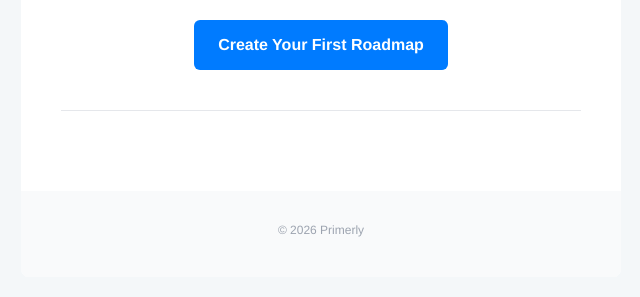
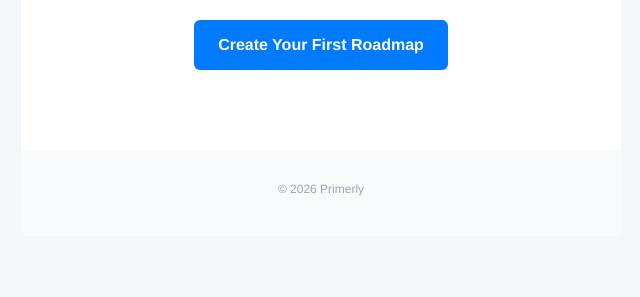
Before and after one commit to Dheelyte/studyflow-backend, a Python web app: template app/templates/welcome_email.html in a window 1280 px wide. Shown: the part 600-897 px from the top of the page, without its empty margins (319-959 px from the left). After the commit the page ends 796 px from the top, so only its background shows below. Run offline with Jinja, Linux system fonts and the light colour scheme; the template is opened without the code that fills it, so the values that code supplies are empty.

Commit message:
Fix welcome email spacing issue

```diff
--- a/app/templates/welcome_email.html
+++ b/app/templates/welcome_email.html
@@ -105,8 +105,6 @@
                 <div style="text-align: center; margin: 40px 0;">
                     <a href="{{dashboard_url}}" class="button">Create Your First Roadmap</a>
                 </div>
-
-                <hr style="border: none; border-top: 1px solid #e5e7eb; margin: 40px 0;">
             </div>
 
             <div
```
